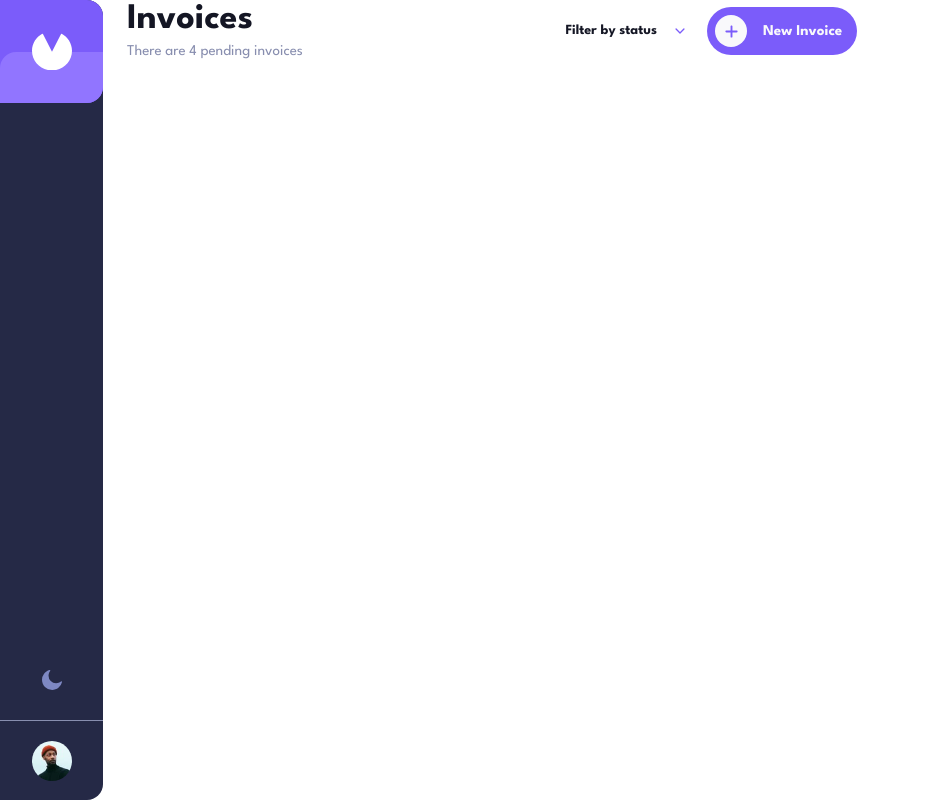
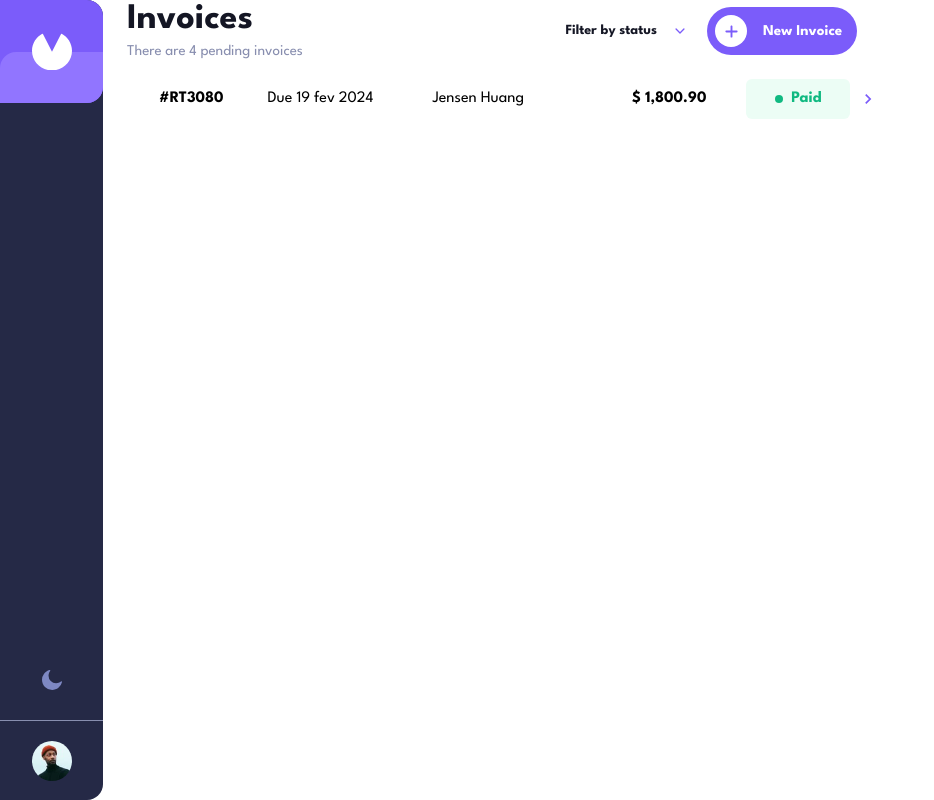
Before and after one commit to soufianeoualla/invoice-app, a Next.js app: page /dashboard in a window 1280 px wide. Shown: the whole page, without its empty margins (0-934 px from the left). Built offline with nearby package versions, Linux system fonts and the light colour scheme.

Commit message:
create invoice card

```diff
--- a/app/(protected)/dashboard/page.tsx
+++ b/app/(protected)/dashboard/page.tsx
@@ -1,4 +1,5 @@
 import { Sidebar } from "@/components/Sidebar"
+import { Invoices } from "@/components/dashboard/Invoices"
 import { TopSection } from "@/components/dashboard/TopSection"
 
 const DashboardPage = () => {
@@ -7,6 +8,7 @@ const DashboardPage = () => {
         <Sidebar/>
         <div>
             <TopSection/>
+            <Invoices/>
         </div>
 
     </div>
--- a/components/dashboard/Invoices.tsx
+++ b/components/dashboard/Invoices.tsx
@@ -1,6 +1,10 @@
+import { SingleInvoice } from "./SingleInvoice"
 
 export const Invoices = () => {
   return (
-    <div>Invoices</div>
+    <div>
+
+        <SingleInvoice/>
+    </div>
   )
 }
--- /dev/null
+++ b/components/dashboard/SingleInvoice.tsx
@@ -0,0 +1,21 @@
+import { Button } from "../ui/button"
+import { MdChevronRight } from "react-icons/md";
+
+export const SingleInvoice = () => {
+  return (
+    <div className="w-full flex justify-start px-8 items-center h-[72px] ">
+        <b><span>#</span>RT3080</b>
+        <p className="ml-11 mr-[59px]">Due 19 fev 2024</p>
+        <p>Jensen Huang</p>
+        <b className="ml-[108px] mr-10">$ 1,800.90</b>
+        <div className="w-[104px] h-10 text-emerald-500 bg-emerald-50 rounded-md flex items-center justify-center gap-2">
+            <div className="w-2 h-2 rounded-full bg-emerald-500" />
+            <b>Paid</b>
+        </div>
+
+        <Button variant={'ghost'} size={'icon'}>
+            <MdChevronRight className="text-primary text-xl"/>
+        </Button>
+    </div>
+  )
+}
--- a/tailwind.config.ts
+++ b/tailwind.config.ts
@@ -19,8 +19,7 @@ const config: Config = {
     },
     extend: {
       colors: {
-
-        white: 'hsl(240, 27%, 98%)',
+        'light': 'hsl(240, 27%, 98%)',
         'dark':'hsl(233, 30%, 11%)',
         'Slate-Teal': 'hsl(233, 31%, 17%)',
         'Dusty-Aqua': 'hsl(233, 30%, 21%)',
```
